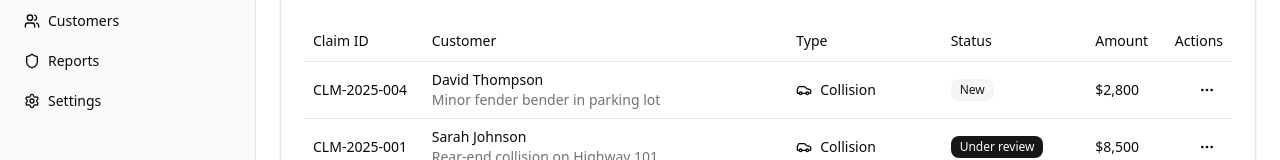
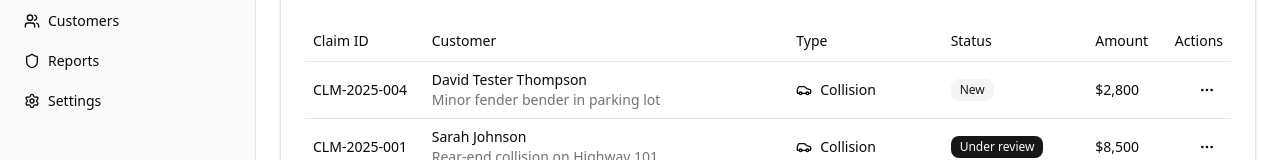
Before and after one commit to xinranw/auto-insurance-claims, a Next.js app: page / in a window 1280 px wide. Shown: the part 194-354 px from the top of the page. Built offline with nearby package versions, Linux system fonts and the light colour scheme.

Commit message:
Update test user name

```diff
--- a/app/page.tsx
+++ b/app/page.tsx
@@ -34,7 +34,7 @@ import { ClaimReviewPage } from "@/components/claim-review-page"
 const claims = [
   {
     id: "CLM-2025-004",
-    customerName: "David Thompson",
+    customerName: "David Tester Thompson",
     dateSubmitted: "2025-07-05",
     claimType: "Collision",
     status: "New",
```
